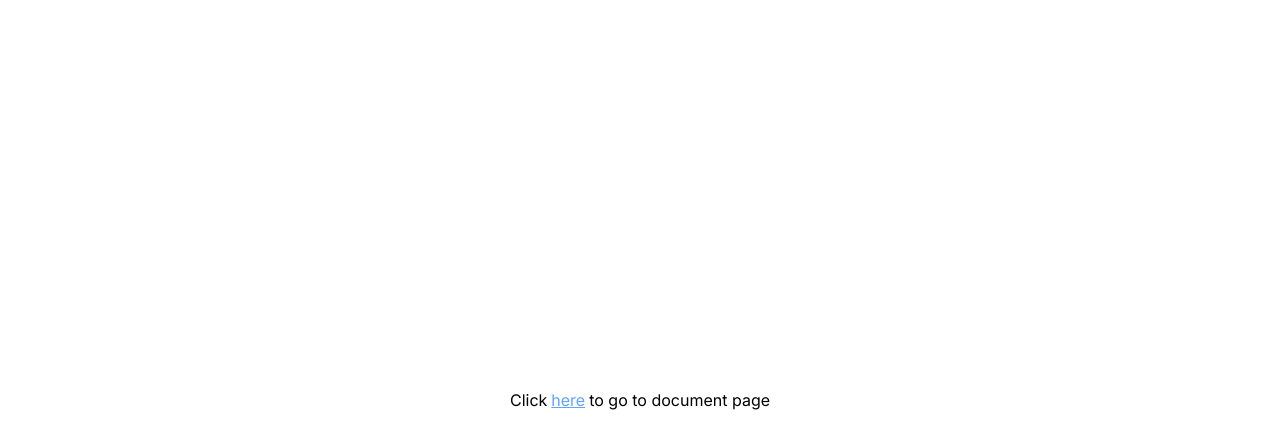
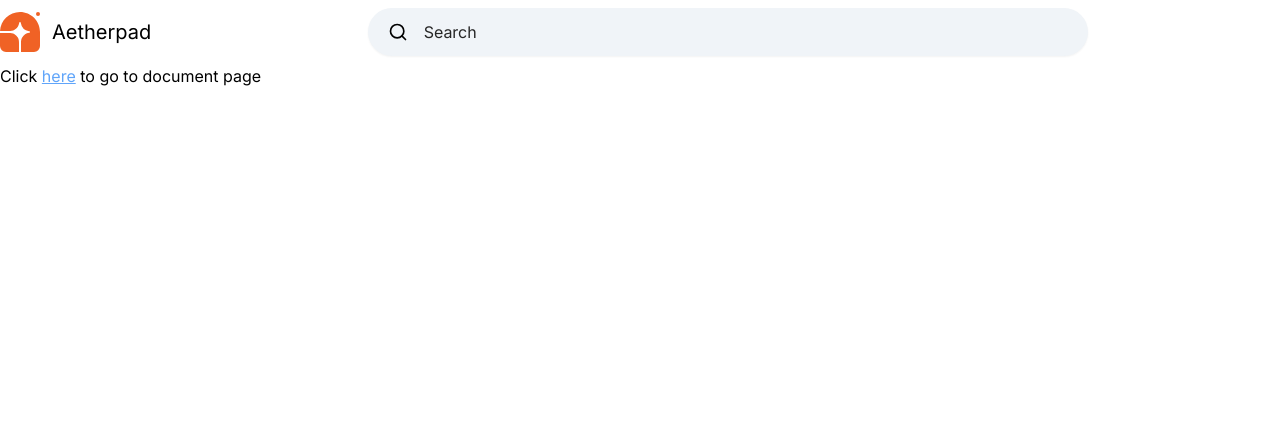
Before and after one commit to mdasif-me/aetherpad, a Next.js app: page / in a window 1280 px wide. Shown: the top 448 px of the page. Built offline with nearby package versions, Linux system fonts and the light colour scheme.

Commit message:
feat: implement Navbar and SearchInput components, remove old font files

```diff
--- /dev/null
+++ b/src/app/(home)/navbar.tsx
@@ -0,0 +1,17 @@
+import Image from 'next/image';
+import Link from 'next/link';
+import SearchInput from './search-input';
+export default function Navbar() {
+  return (
+    <nav className='flex items-center justify-between w-full h-full'>
+      <div className='flex gap-3 items-center shrink-0 pr-6'>
+        <Link href={'/'}>
+          <Image src='/logo.svg' alt='Logo' width={40} height={40} />
+        </Link>
+        <h3 className='text-xl'>Aetherpad</h3>
+      </div>
+      <SearchInput />
+      <div />
+    </nav>
+  );
+}
--- /dev/null
+++ b/src/app/(home)/page.tsx
@@ -0,0 +1,19 @@
+import Link from 'next/link';
+import Navbar from './navbar';
+
+export default function Home() {
+  return (
+    <div className='w-full min-h-screen max-h-screen flex flex-col'>
+      <div className='fixed top-0 left-0 right-0 z-10 h-16 bg-white'>
+        <Navbar />
+      </div>
+      <div className='mt-16'>
+        Click{' '}
+        <Link href={'/documents/1'} className=' text-blue-400 underline'>
+          here
+        </Link>{' '}
+        to go to document page
+      </div>
+    </div>
+  );
+}
--- /dev/null
+++ b/src/app/(home)/search-input.tsx
@@ -0,0 +1,52 @@
+'use client';
+import { SearchIcon, XIcon } from 'lucide-react';
+import { useRef, useState } from 'react';
+import { Button } from '../../components/ui/button';
+import { Input } from '../../components/ui/input';
+
+export default function SearchInput() {
+  const [value, setValue] = useState('');
+
+  const inputRef = useRef<HTMLInputElement>(null);
+  const handleChange = (e: React.ChangeEvent<HTMLInputElement>) => {
+    setValue(e.target.value);
+  };
+
+  const handleClear = () => {
+    setValue('');
+    inputRef.current?.blur();
+  };
+
+  return (
+    <div className='flex-1 flex items-center justify-center'>
+      <form action='' className='relative max-w-[720px] w-full'>
+        <Input
+          value={value}
+          onChange={handleChange}
+          ref={inputRef}
+          placeholder='Search'
+          className='md:text-base placeholder:text-neutral-800 px-14 w-full border-none focus-visible:shadow-[0_1px_1px_0_rgba(65,69,73,.3),0_1px_3px_1px_rgba(65,69,73,.15)] bg-[#f0f4f8] rounded-full h-[48px] focus-visible:ring-0 focus:bg-white'
+        />
+        <Button
+          className='absolute left-3 top-1/2 -translate-y-1/2 [&_svg]:size-5 rounded-full'
+          type='submit'
+          variant={'ghost'}
+          size={'icon'}
+        >
+          <SearchIcon />
+        </Button>
+        {value && (
+          <Button
+            onClick={handleClear}
+            className='absolute right-3 top-1/2 -translate-y-1/2 [&_svg]:size-5 rounded-full'
+            type='button'
+            variant={'ghost'}
+            size={'icon'}
+          >
+            <XIcon />
+          </Button>
+        )}
+      </form>
+    </div>
+  );
+}
--- a/src/app/page.tsx
+++ /dev/null
@@ -1,13 +0,0 @@
-import Link from 'next/link';
-
-export default function Home() {
-  return (
-    <div className='w-full min-h-screen gap-1 max-h-screen flex items-center justify-center'>
-      Click{' '}
-      <Link href={'/documents/1'} className=' text-blue-400 underline'>
-        here
-      </Link>{' '}
-      to go to document page
-    </div>
-  );
-}
```
Also changed, not shown: src/app/fonts/GeistMonoVF.woff (deleted), src/app/fonts/GeistVF.woff (deleted).
